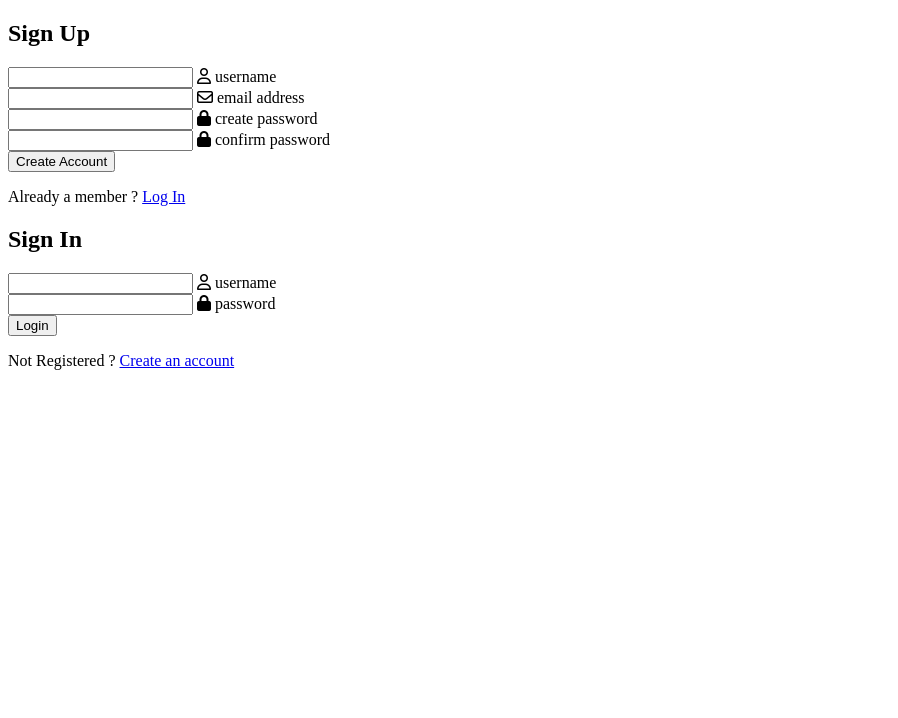
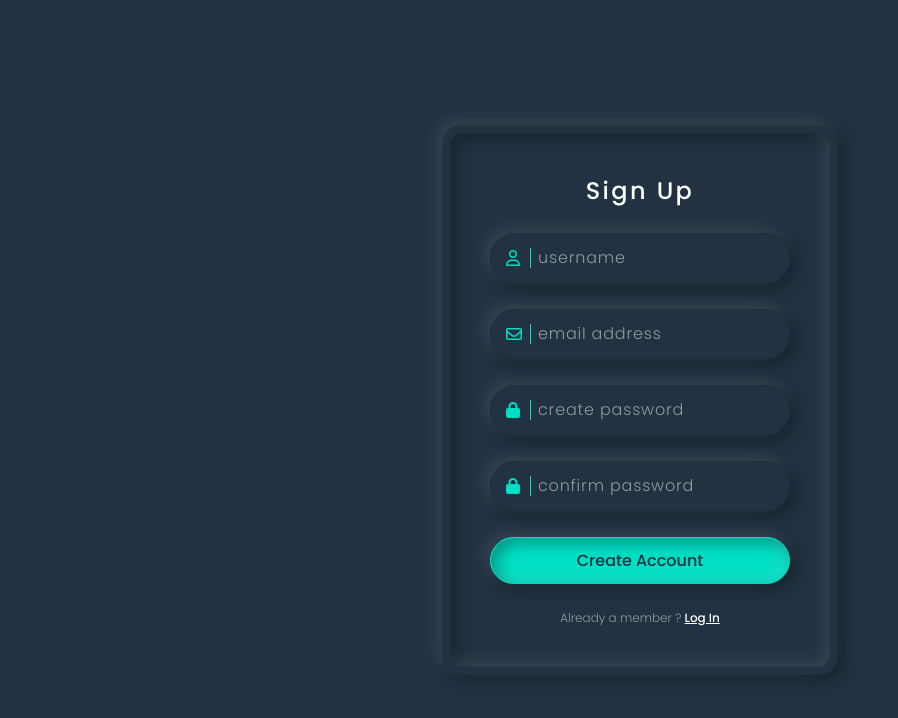
Before and after one commit to Mrgdc24/login-project-wiki, a plain HTML site: page index.html in a window 1280 px wide. Shown: the whole page, without its empty margins (0-898 px from the left). Drawn offline with Linux system fonts and the light colour scheme.

Commit message:
Update index.html

```diff
--- a/index.html
+++ b/index.html
@@ -4,7 +4,141 @@
     <meta charset="UTF-8">
     <title>Next Level Login & Registration Form</title>
     <link rel="stylesheet" href="https://cdnjs.cloudflare.com/ajax/libs/font-awesome/6.2.1/css/all.min.css" integrity="sha512-MV7K8+y+gLIBoVD59lQIYicR65iaqukzvf/nwasF0nqhPay5w/9lJmVM2hMDcnK1OnMGCdVK+iQrJ7lzPJQd1w==" crossorigin="anonymous" referrerpolicy="no-referrer" />
-	<link rel="stylesheet" href="style.css">
+    <style>
+        @import url("https://fonts.googleapis.com/css2?family=Poppins:wght@300;400;500;600;700;800;900&display=swap");
+
+        * {
+            margin: 0;
+            padding: 0;
+            box-sizing: border-box;
+            font-family: "Poppins", sans-serif;
+        }
+
+        body {
+            display: flex;
+            justify-content: center;
+            align-items: center;
+            min-height: 100vh;
+            background: #223243;
+        }
+
+        .container {
+            padding: 40px;
+            border-radius: 20px;
+            border: 8px solid #223243;
+            box-shadow: -5px -5px 15px rgba(255, 255, 255, 0.1),
+                5px 5px 15px rgba(0, 0, 0, 0.35),
+                inset -5px -5px 15px rgba(255, 255, 255, 0.1),
+                inset 5px 5px 15px rgba(0, 0, 0, 0.35);
+        }
+
+        .container .form {
+            display: flex;
+            justify-content: center;
+            align-items: center;
+            flex-direction: column;
+            gap: 25px;
+        }
+
+        .container .form.signin,
+        .container.signinForm .form.signup {
+            display: none;
+        }
+
+        .container.signinForm .form.signin {
+            display: flex;
+        }
+
+        .container .form h2 {
+            color: #fff;
+            font-weight: 500;
+            letter-spacing: 0.1em;
+        }
+
+        .container .form .inputBox {
+            position: relative;
+            width: 300px;
+        }
+
+        .container .form .inputBox input {
+            padding: 12px 10px 12px 48px;
+            border: none;
+            width: 100%;
+            background: #223243;
+            border: 1px solid rgba(0, 0, 0, 0.1);
+            color: #fff;
+            font-weight: 300;
+            border-radius: 25px;
+            font-size: 1em;
+            box-shadow: -5px -5px 15px rgba(255, 255, 255, 0.1),
+                5px 5px 15px rgba(0, 0, 0, 0.35);
+            transition: 0.5s;
+            outline: none;
+        }
+
+        .container .form .inputBox span {
+            position: absolute;
+            left: 0;
+            padding: 12px 10px 12px 48px;
+            pointer-events: none;
+            font-size: 1em;
+            font-weight: 300;
+            transition: 0.5s;
+            letter-spacing: 0.05em;
+            color: rgba(255, 255, 255, 0.5);
+        }
+
+        .container .form .inputBox input:valid ~ span,
+        .container .form .inputBox input:focus ~ span {
+            color: #00dfc4;
+            border: 1px solid #00dfc4;
+            background: #223243;
+            transform: translateX(25px) translateY(-7px);
+            font-size: 0.6em;
+            padding: 0 8px;
+            border-radius: 10px;
+            letter-spacing: 0.1em;
+        }
+
+        .container .form .inputBox input:valid,
+        .container .form .inputBox input:focus {
+            border: 1px solid #00dfc4;
+        }
+
+        .container .form .inputBox i {
+            position: absolute;
+            top: 15px;
+            left: 16px;
+            width: 25px;
+            padding: 2px 0;
+            padding-right: 8px;
+            color: #00dfc4;
+            border-right: 1px solid #00dfc4;
+        }
+
+        .container .form .inputBox input[type="submit"] {
+            background: #00dfc4;
+            color: #223243;
+            padding: 10px 0;
+            font-weight: 500;
+            cursor: pointer;
+            box-shadow: -5px -5px 15px rgba(255, 255, 255, 0.1),
+                5px 5px 15px rgba(0, 0, 0, 0.35),
+                inset -5px -5px 15px rgba(255, 255, 255, 0.1),
+                inset 5px 5px 15px rgba(0, 0, 0, 0.35);
+        }
+
+        .container .form p {
+            color: rgba(255, 255, 255, 0.5);
+            font-size: 0.75em;
+            font-weight: 300;
+        }
+
+        .container .form p a {
+            font-weight: 500;
+            color: #fff;
+        }
+    </style>
 </head>
 <body>
 <div class="container">
```
Lines whose indentation alone changed are shown as unchanged.
